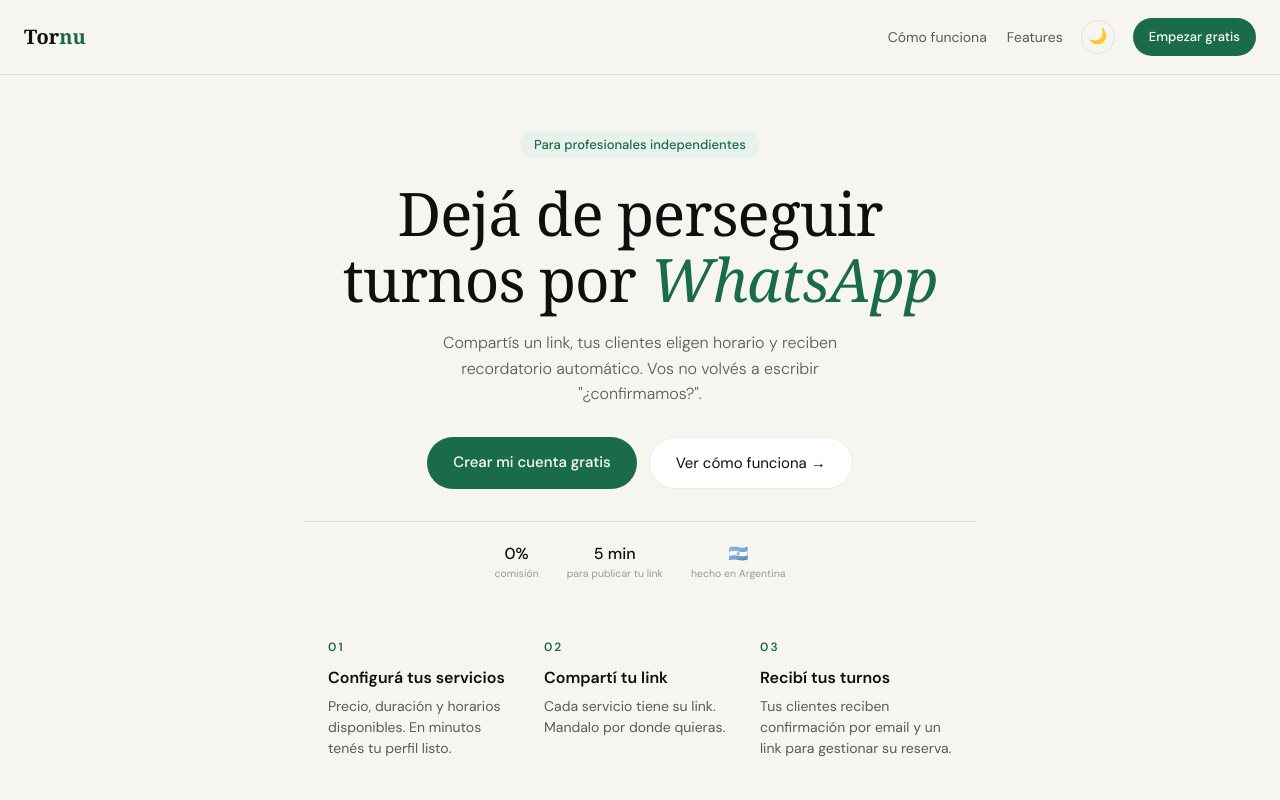
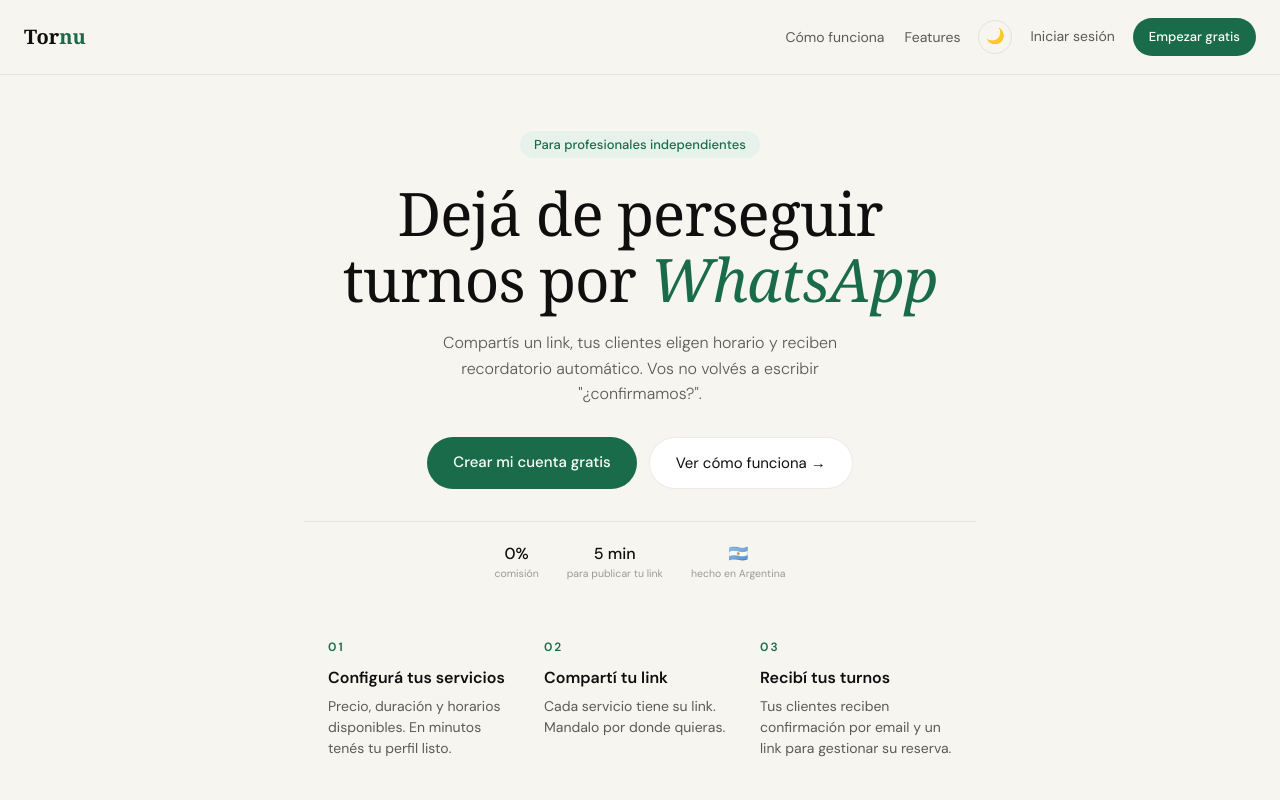
Before and after one commit to jmcreado/turnos-app, a Next.js app: page / in a window 1280 px wide. Shown: the top 800 px of the page. Built offline with nearby package versions, Linux system fonts and the light colour scheme.

Commit message:
feat: agregar iniciar sesion en landing nav

```diff
--- a/app/page.tsx
+++ b/app/page.tsx
@@ -62,6 +62,7 @@
         .nav-links { display: flex; gap: 20px; }
         .theme-toggle { background: none; border: 1px solid var(--border); border-radius: 100px; width: 34px; height: 34px; font-size: 15px; cursor: pointer; display: flex; align-items: center; justify-content: center; flex-shrink: 0; line-height: 1; }
         .nav-cta { background: var(--green); color: var(--on-accent) !important; padding: 9px 16px; border-radius: 100px; font-size: 13px !important; font-weight: 500; white-space: nowrap; }
+        .nav-login { font-size: 14px; color: var(--ink-soft); text-decoration: none; white-space: nowrap; }
 
         .hero { max-width: 720px; margin: 0 auto; padding: 56px 24px 48px; text-align: center; }
         .hero-label { display: inline-block; background: var(--green-light); color: var(--green); font-size: 13px; font-weight: 500; padding: 4px 14px; border-radius: 100px; margin-bottom: 22px; }
@@ -103,6 +104,7 @@
         @media (max-width: 640px) {
           nav { padding: 14px 16px; }
           .nav-links { display: none; }
+          .nav-login { display: none; }
           .hero { padding: 40px 16px 36px; }
           .steps { margin-top: 44px; padding: 0 16px; }
           .features { margin: 48px auto; padding: 0 16px; }
@@ -119,6 +121,7 @@
             <li><a href="#features">Features</a></li>
           </ul>
           <ThemeToggle />
+          <a href="/login" className="nav-login">Iniciar sesión</a>
           <a href="/login" className="nav-cta">Empezar gratis</a>
         </div>
       </nav>
```
